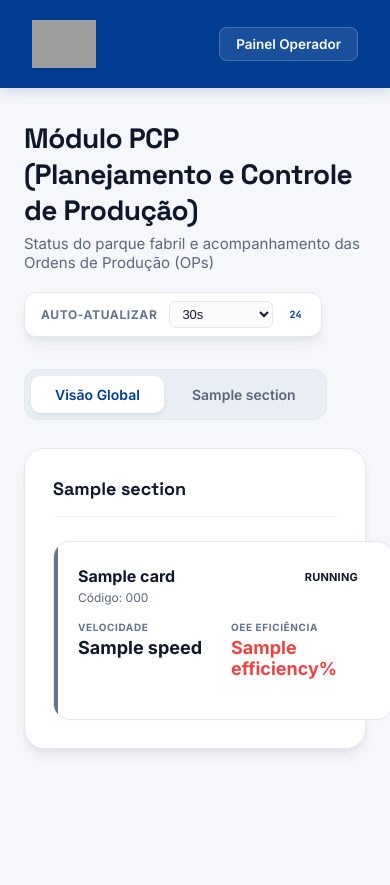
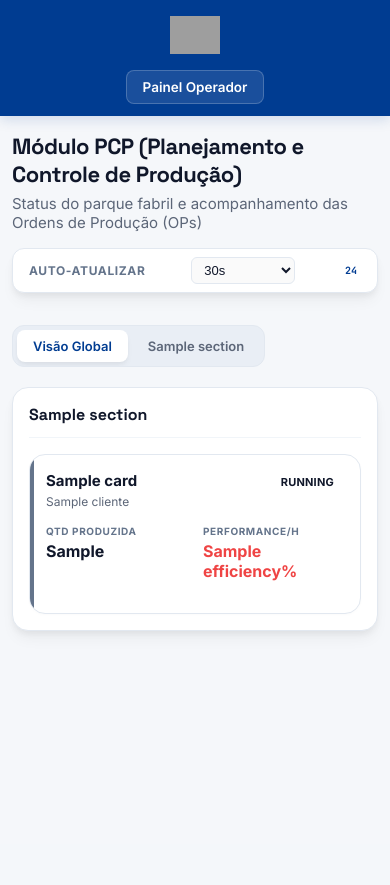
Before and after one commit to alvaroduart/EP_APONTAMENTO_PRODUCAO, a Django app: template producao/templates/producao/admin_dashboard.html in a window 390 px wide. After the commit the page ends 635 px from the top, so only its background shows below. Run offline with Django 4.2, Linux system fonts and the light colour scheme; the template is opened without the code that fills it: most values are stand-ins (such as "Sample title", 1, 10 or a date in 2020); grey boxes are pictures that could not be loaded.

Commit message:
fix valores planilhas

```diff
--- a/producao/templates/producao/admin_dashboard.html
+++ b/producao/templates/producao/admin_dashboard.html
@@ -84,6 +84,16 @@
             margin-bottom: 28px;
             gap: 4px;
             border: 1px solid var(--border);
+            max-width: 100%;
+            overflow-x: auto;
+            white-space: nowrap;
+            -webkit-overflow-scrolling: touch;
+            -ms-overflow-style: none;  /* IE and Edge */
+            scrollbar-width: none;  /* Firefox */
+        }
+
+        .tabs-container::-webkit-scrollbar {
+            display: none; /* Hide scrollbar for Chrome, Safari and Opera */
         }
 
         .tab-btn {
@@ -97,6 +107,7 @@
             border-radius: 10px;
             transition: var(--transition);
             font-family: inherit;
+            flex-shrink: 0;
         }
 
         .tab-btn:hover {
@@ -465,6 +476,101 @@
         .btn-alert-action:hover {
             opacity: 0.9;
         }
+
+        /* ---------- Responsive Media Queries ---------- */
+        @media (max-width: 768px) {
+            .wrap {
+                padding: 16px 12px;
+            }
+
+            .header-block {
+                flex-direction: column;
+                align-items: stretch;
+                gap: 16px;
+            }
+
+            .header-title h2 {
+                font-size: 22px;
+            }
+
+            .refresh-widget {
+                align-self: flex-start;
+                width: 100%;
+                justify-content: space-between;
+            }
+        }
+
+        @media (max-width: 480px) {
+            .topbar {
+                padding: 12px 16px;
+                flex-direction: column;
+                gap: 12px;
+                align-items: center;
+                text-align: center;
+            }
+
+            .brand img {
+                height: 38px !important;
+            }
+
+            .tabs-container {
+                margin-bottom: 20px;
+                border-radius: 12px;
+                padding: 4px;
+            }
+
+            .tab-btn {
+                padding: 8px 16px;
+                font-size: 13px;
+                border-radius: 8px;
+            }
+
+            .section-box {
+                padding: 16px;
+                border-radius: 16px;
+                margin-bottom: 16px;
+            }
+
+            .section-header {
+                margin-bottom: 16px;
+                padding-bottom: 12px;
+            }
+
+            .section-header h3 {
+                font-size: 16px;
+            }
+
+            .card-grid {
+                grid-template-columns: 1fr;
+                gap: 16px;
+            }
+
+            .card {
+                padding: 16px;
+                min-height: auto;
+            }
+
+            .card-title h4 {
+                font-size: 15px;
+            }
+
+            .metric-value {
+                font-size: 16px;
+            }
+
+            .alert-box {
+                flex-direction: column;
+                align-items: stretch;
+                text-align: center;
+                gap: 12px;
+                padding: 12px 16px;
+            }
+
+            .btn-alert-action {
+                width: 100%;
+                text-align: center;
+            }
+        }
     </style>
 </head>
 
@@ -542,7 +648,7 @@
                     <div class="card-top">
                         <div class="card-title">
                             <h4>{{ card.name }}</h4>
-                            <span>Código: {{ card.code }}</span>
+                            <span>{{ card.cliente }}</span>
                         </div>
                         <div class="status-badge">
                             <span class="dot"></span>
@@ -553,11 +659,11 @@
                     <div>
                         <div class="card-body">
                             <div class="metric">
-                                <span class="metric-label">Velocidade</span>
-                                <span class="metric-value">{{ card.speed }}</span>
+                                <span class="metric-label">QTD PRODUZIDA</span>
+                                <span class="metric-value">{{ card.qtd_produzida }}</span>
                             </div>
                             <div class="metric">
-                                <span class="metric-label">OEE Eficiência</span>
+                                <span class="metric-label">PERFORMANCE/H</span>
                                 <span class="metric-value
                                     {% if card.efficiency >= 80 %}eff-good
                                     {% elif card.efficiency >= 60 %}eff-warning
```
Also changed, not shown: producao/infrastructure/google_sheets.py (+12 -2 lines), producao/presentation/views.py (+23 -17 lines).
